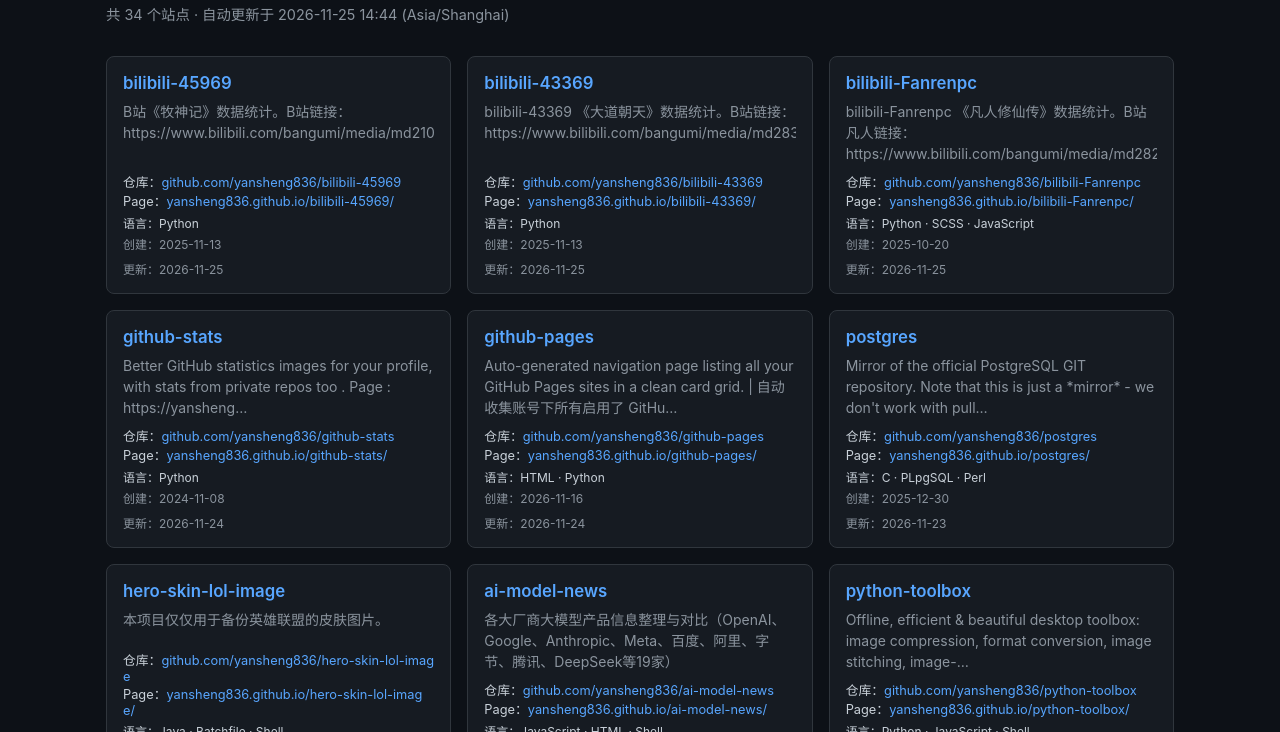
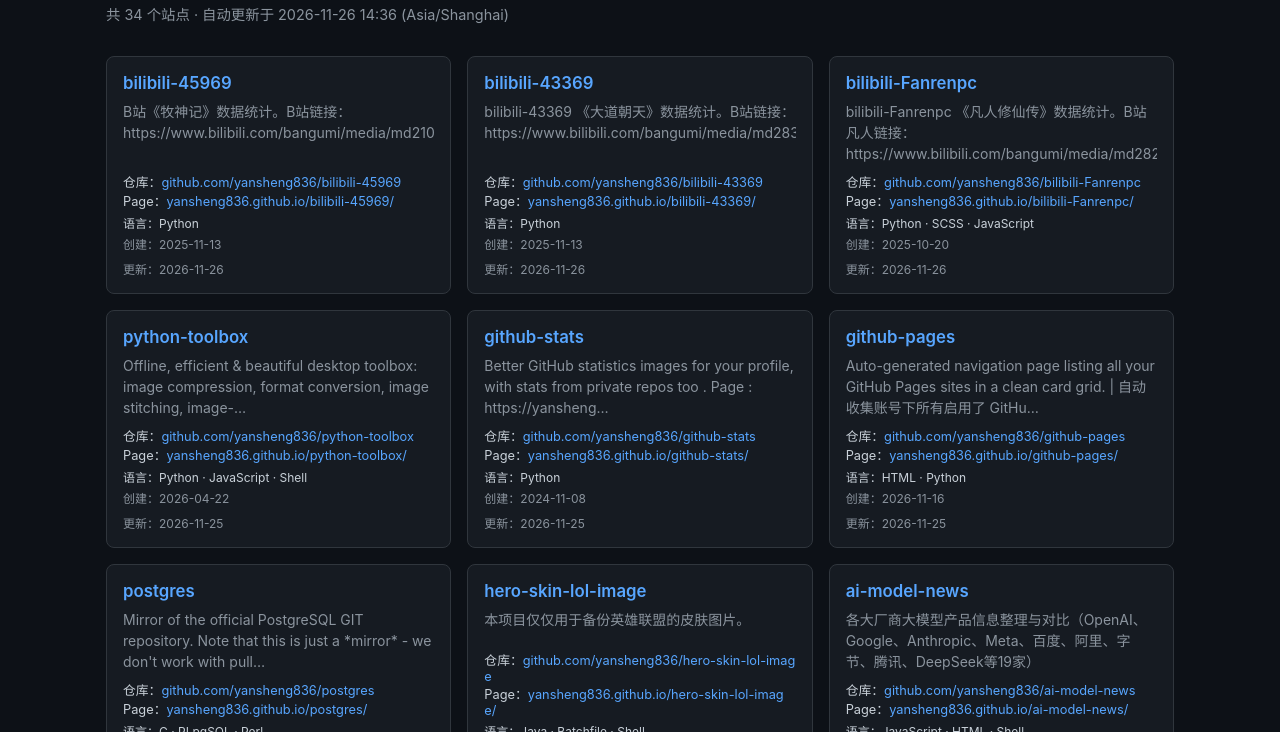
Before and after one commit to yansheng836/github-pages, a plain HTML site: page index.html in a window 1280 px wide. Shown: the part 68-800 px from the top of the page. Drawn offline with Linux system fonts and the light colour scheme.

Commit message:
chore: 自动更新 Pages 导航

```diff
--- a/index.html
+++ b/index.html
@@ -33,7 +33,7 @@ footer { max-width:1100px; margin:0 auto; padding:1rem; color:var(--muted); font
 <body>
 <header>
   <h1>yansheng836 的 GitHub Pages 导航</h1>
-  <div class="meta">共 34 个站点 · 自动更新于 2026-11-25 14:44 (Asia/Shanghai)</div>
+  <div class="meta">共 34 个站点 · 自动更新于 2026-11-26 14:36 (Asia/Shanghai)</div>
 </header>
 <main>
 <div class="grid">
@@ -44,7 +44,7 @@ footer { max-width:1100px; margin:0 auto; padding:1rem; color:var(--muted); font
       <div class="pages-url">Page：<a href="https://yansheng836.github.io/bilibili-45969/" target="_blank" rel="noopener">yansheng836.github.io/bilibili-45969/</a></div>
       <div class="langs">语言：Python</div>
       <div class="created">创建：2025-11-13</div>
-      <div class="updated">更新：2026-11-25</div>
+      <div class="updated">更新：2026-11-26</div>
     </div>
     <div class="card">
       <a class="name" href="https://yansheng836.github.io/bilibili-43369/" target="_blank" rel="noopener">bilibili-43369</a>
@@ -53,7 +53,7 @@ footer { max-width:1100px; margin:0 auto; padding:1rem; color:var(--muted); font
       <div class="pages-url">Page：<a href="https://yansheng836.github.io/bilibili-43369/" target="_blank" rel="noopener">yansheng836.github.io/bilibili-43369/</a></div>
       <div class="langs">语言：Python</div>
       <div class="created">创建：2025-11-13</div>
-      <div class="updated">更新：2026-11-25</div>
+      <div class="updated">更新：2026-11-26</div>
     </div>
     <div class="card">
       <a class="name" href="https://yansheng836.github.io/bilibili-Fanrenpc/" target="_blank" rel="noopener">bilibili-Fanrenpc</a>
@@ -62,6 +62,15 @@ footer { max-width:1100px; margin:0 auto; padding:1rem; color:var(--muted); font
       <div class="pages-url">Page：<a href="https://yansheng836.github.io/bilibili-Fanrenpc/" target="_blank" rel="noopener">yansheng836.github.io/bilibili-Fanrenpc/</a></div>
       <div class="langs">语言：Python · SCSS · JavaScript</div>
       <div class="created">创建：2025-10-20</div>
+      <div class="updated">更新：2026-11-26</div>
+    </div>
+    <div class="card">
+      <a class="name" href="https://yansheng836.github.io/python-toolbox/" target="_blank" rel="noopener">python-toolbox</a>
+      <div class="desc">Offline, efficient &amp; beautiful desktop toolbox: image compression, format conversion, image stitching, image-…</div>
+      <div class="pages">仓库：<a href="https://github.com/yansheng836/python-toolbox" target="_blank" rel="noopener">github.com/yansheng836/python-toolbox</a></div>
+      <div class="pages-url">Page：<a href="https://yansheng836.github.io/python-toolbox/" target="_blank" rel="noopener">yansheng836.github.io/python-toolbox/</a></div>
+      <div class="langs">语言：Python · JavaScript · Shell</div>
+      <div class="created">创建：2026-04-22</div>
       <div class="updated">更新：2026-11-25</div>
     </div>
     <div class="card">
@@ -71,7 +80,7 @@ footer { max-width:1100px; margin:0 auto; padding:1rem; color:var(--muted); font
       <div class="pages-url">Page：<a href="https://yansheng836.github.io/github-stats/" target="_blank" rel="noopener">yansheng836.github.io/github-stats/</a></div>
       <div class="langs">语言：Python</div>
       <div class="created">创建：2024-11-08</div>
-      <div class="updated">更新：2026-11-24</div>
+      <div class="updated">更新：2026-11-25</div>
     </div>
     <div class="card">
       <a class="name" href="https://yansheng836.github.io/github-pages/" target="_blank" rel="noopener">github-pages</a>
@@ -80,7 +89,7 @@ footer { max-width:1100px; margin:0 auto; padding:1rem; color:var(--muted); font
       <div class="pages-url">Page：<a href="https://yansheng836.github.io/github-pages/" target="_blank" rel="noopener">yansheng836.github.io/github-pages/</a></div>
       <div class="langs">语言：HTML · Python</div>
       <div class="created">创建：2026-11-16</div>
-      <div class="updated">更新：2026-11-24</div>
+      <div class="updated">更新：2026-11-25</div>
     </div>
     <div class="card">
       <a class="name" href="https://yansheng836.github.io/postgres/" target="_blank" rel="noopener">postgres</a>
@@ -108,15 +117,6 @@ footer { max-width:1100px; margin:0 auto; padding:1rem; color:var(--muted); font
       <div class="langs">语言：JavaScript · HTML · Shell</div>
       <div class="created">创建：2026-06-19</div>
       <div class="updated">更新：2026-11-19</div>
-    </div>
-    <div class="card">
-      <a class="name" href="https://yansheng836.github.io/python-toolbox/" target="_blank" rel="noopener">python-toolbox</a>
-      <div class="desc">Offline, efficient &amp; beautiful desktop toolbox: image compression, format conversion, image stitching, image-…</div>
-      <div class="pages">仓库：<a href="https://github.com/yansheng836/python-toolbox" target="_blank" rel="noopener">github.com/yansheng836/python-toolbox</a></div>
-      <div class="pages-url">Page：<a href="https://yansheng836.github.io/python-toolbox/" target="_blank" rel="noopener">yansheng836.github.io/python-toolbox/</a></div>
-      <div class="langs">语言：Python · JavaScript · Shell</div>
-      <div class="created">创建：2026-04-22</div>
-      <div class="updated">更新：2026-11-18</div>
     </div>
     <div class="card">
       <a class="name" href="https://yansheng836.github.io/hero-skin-image/" target="_blank" rel="noopener">hero-skin-image</a>
```
